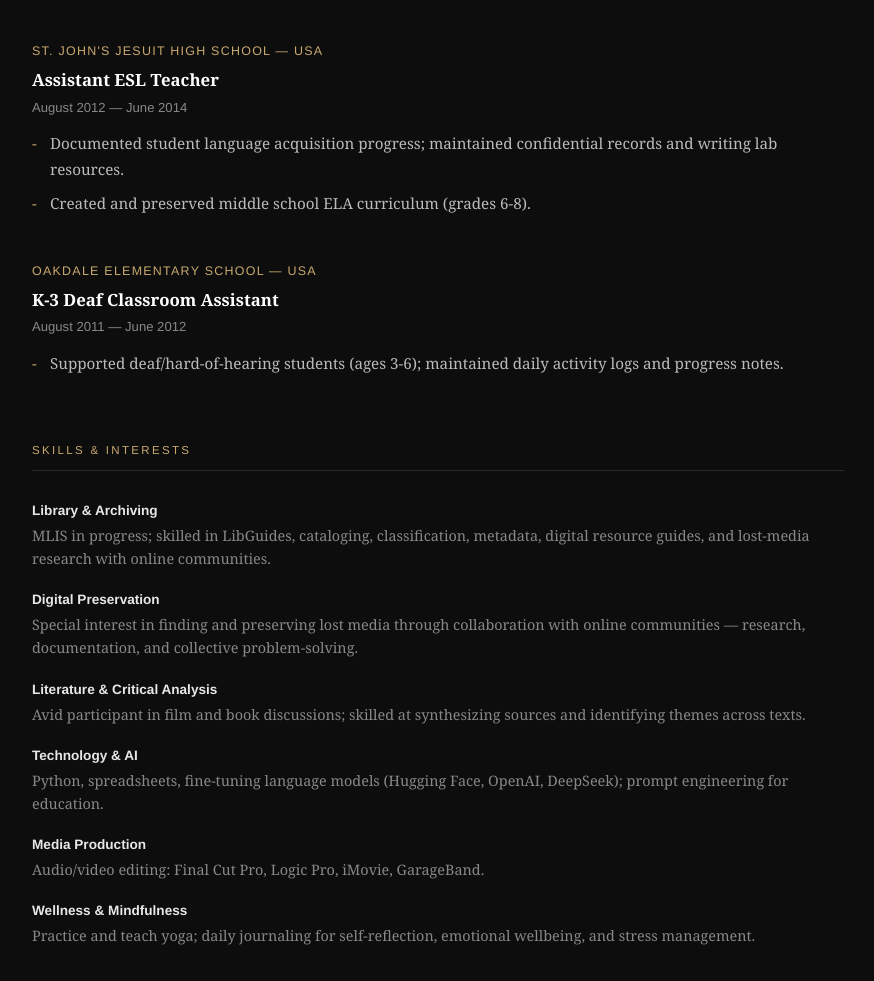
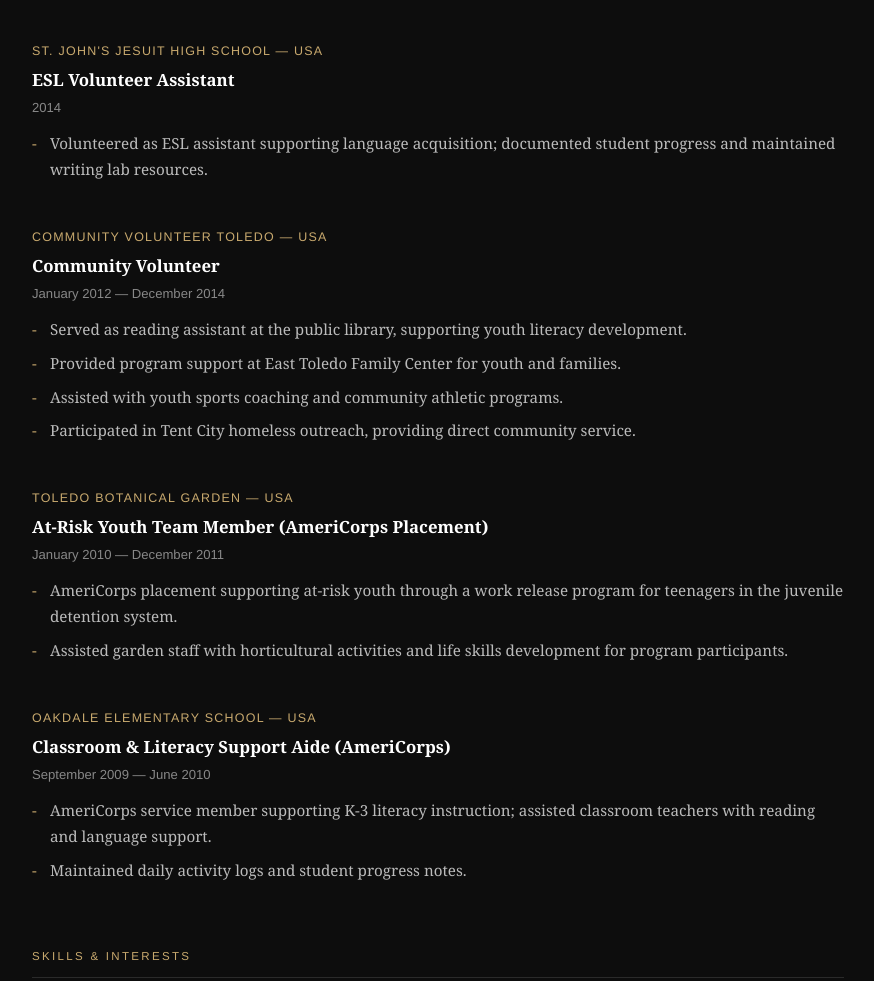
Before and after one commit to stevenanteau/stevenanteau, a plain HTML site: page index.html in a window 1280 px wide. Shown: the part 3353-4334 px from the top of the page, without its empty margins (202-1076 px from the left). Drawn offline with Linux system fonts and the light colour scheme.

Commit message:
Fix early career dates: correct Oakdale/St. Johns dates, add Toledo Botanical Garden and Community Volunteer Toledo entries

```diff
--- a/index.html
+++ b/index.html
@@ -228,8 +228,10 @@
 <div class="job"><div class="job-header"><p class="job-org">Platinum Kids / E-Place — Japan</p><p class="job-title">AP Curriculum Tutor &amp; Academic Coach (ELA and Humanities)</p><p class="job-date">2020 — 2021</p></div><ul><li>Created individualized learning plans for 40+ students; documented progress, goals, and outcomes.</li><li>Curated AP resource library (texts, prompts, rubrics) for repeat use.</li></ul></div>
 <div class="job"><div class="job-header"><p class="job-org">Qingdao Chaoyin International School — China</p><p class="job-title">IB Homeroom Teacher (Grades 3-4) &amp; Reading Program Lead</p><p class="job-date">May 2018 — July 2020</p></div><ul><li>Directed school-wide reading program for 90+ students (Grades 1-6): curated leveled texts, managed checkout systems, documented progress.</li><li>Preserved IB unit archives: lesson plans, rubrics, student work samples.</li></ul></div>
 <div class="job"><div class="job-header"><p class="job-org">Inner Mongolia University of Economics and Finance — China</p><p class="job-title">Professor of Foreign Languages Faculty</p><p class="job-date">January 2015 — December 2017</p></div><ul><li>Organized course materials for English reading, writing, listening, and speaking — maintained syllabi, assignments, and exam archives.</li><li>Served as Translation Proofreader for university documents; managed foreign recruitment files.</li></ul></div>
-    <div class="job"><div class="job-header"><p class="job-org">St. John's Jesuit High School — USA</p><p class="job-title">Assistant ESL Teacher</p><p class="job-date">August 2012 — June 2014</p></div><ul><li>Documented student language acquisition progress; maintained confidential records and writing lab resources.</li><li>Created and preserved middle school ELA curriculum (grades 6-8).</li></ul></div>
-    <div class="job"><div class="job-header"><p class="job-org">Oakdale Elementary School — USA</p><p class="job-title">K-3 Deaf Classroom Assistant</p><p class="job-date">August 2011 — June 2012</p></div><ul><li>Supported deaf/hard-of-hearing students (ages 3-6); maintained daily activity logs and progress notes.</li></ul></div>
+<div class="job"><div class="job-header"><p class="job-org">St. John's Jesuit High School — USA</p><p class="job-title">ESL Volunteer Assistant</p><p class="job-date">2014</p></div><ul><li>Volunteered as ESL assistant supporting language acquisition; documented student progress and maintained writing lab resources.</li></ul></div>
+<div class="job"><div class="job-header"><p class="job-org">Community Volunteer Toledo — USA</p><p class="job-title">Community Volunteer</p><p class="job-date">January 2012 — December 2014</p></div><ul><li>Served as reading assistant at the public library, supporting youth literacy development.</li><li>Provided program support at East Toledo Family Center for youth and families.</li><li>Assisted with youth sports coaching and community athletic programs.</li><li>Participated in Tent City homeless outreach, providing direct community service.</li></ul></div>
+<div class="job"><div class="job-header"><p class="job-org">Toledo Botanical Garden — USA</p><p class="job-title">At-Risk Youth Team Member (AmeriCorps Placement)</p><p class="job-date">January 2010 — December 2011</p></div><ul><li>AmeriCorps placement supporting at-risk youth through a work release program for teenagers in the juvenile detention system.</li><li>Assisted garden staff with horticultural activities and life skills development for program participants.</li></ul></div>
+<div class="job"><div class="job-header"><p class="job-org">Oakdale Elementary School — USA</p><p class="job-title">Classroom &amp; Literacy Support Aide (AmeriCorps)</p><p class="job-date">September 2009 — June 2010</p></div><ul><li>AmeriCorps service member supporting K-3 literacy instruction; assisted classroom teachers with reading and language support.</li><li>Maintained daily activity logs and student progress notes.</li></ul></div>
 </section>
 
 <section id="skills">
```
Lines whose indentation alone changed are shown as unchanged.
